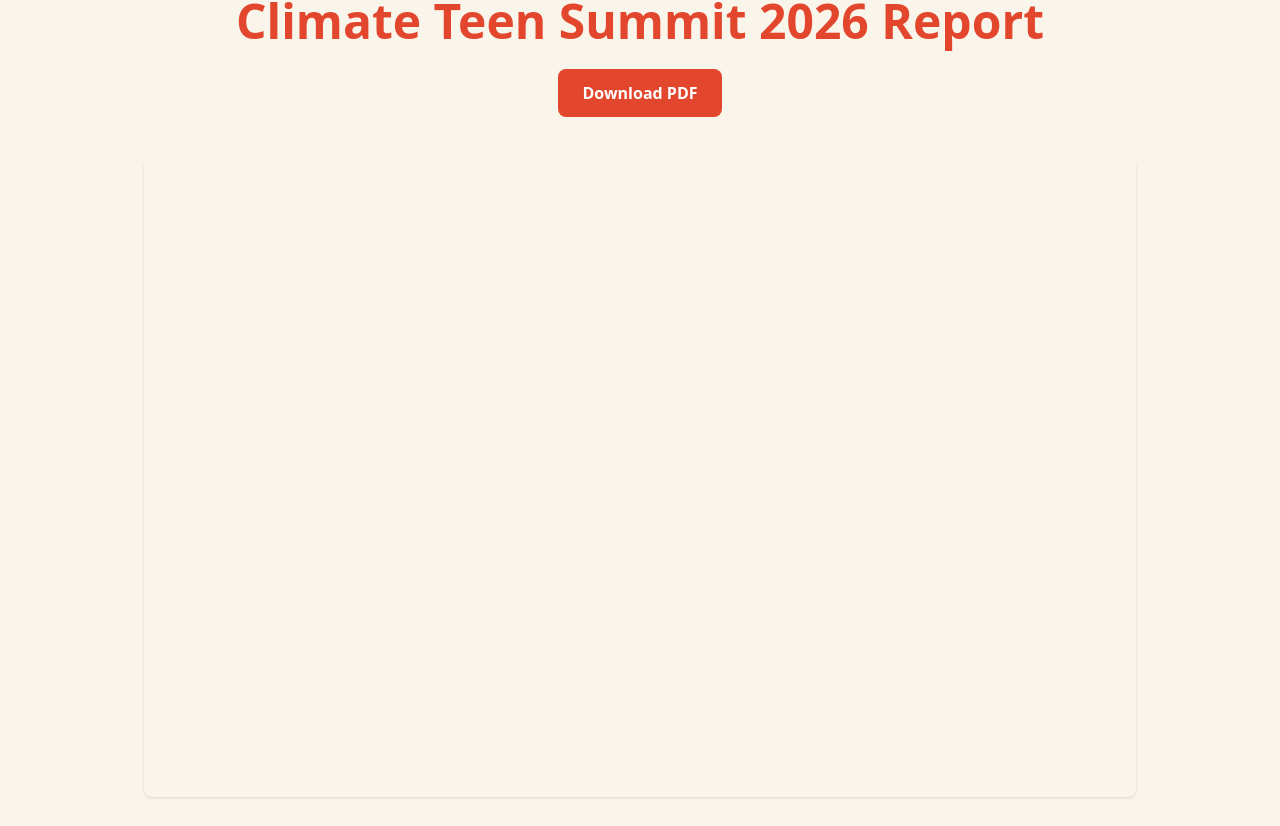
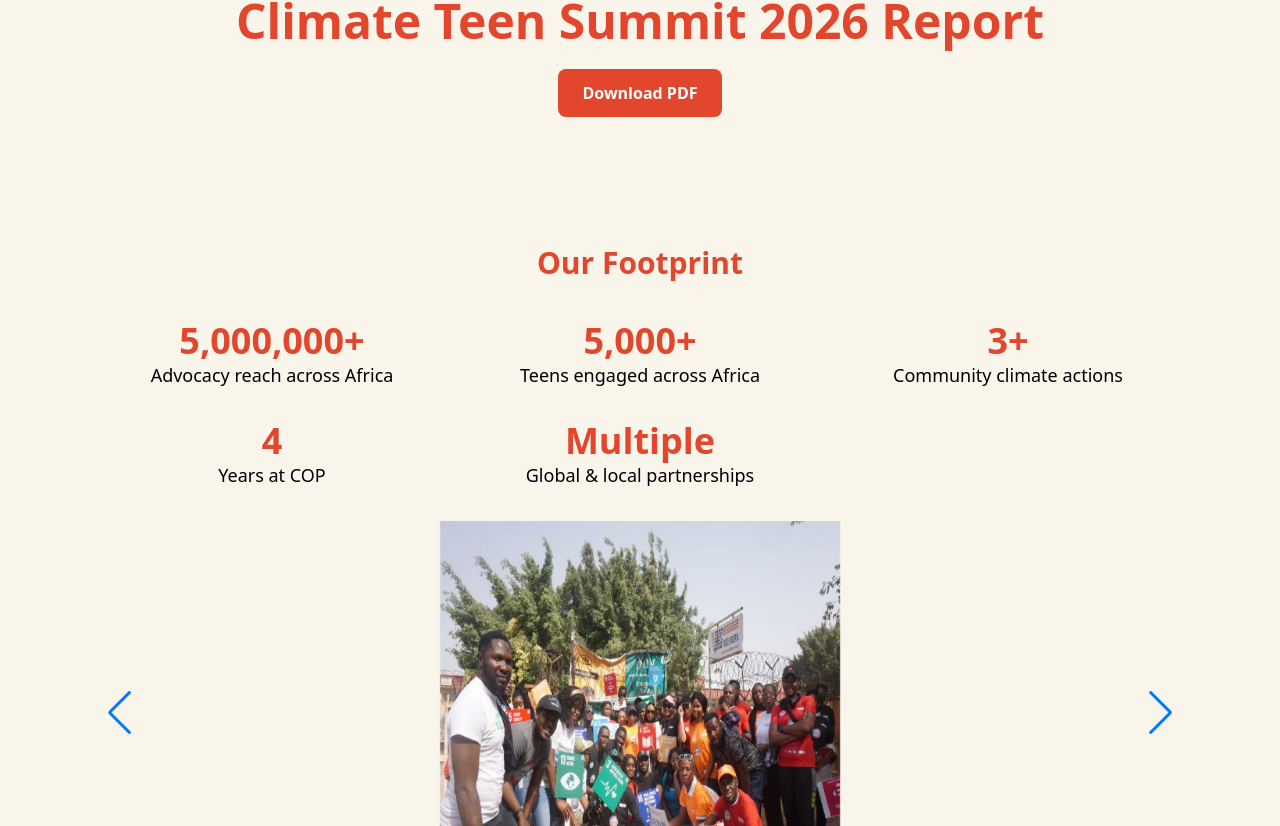
Before and after one commit to Noahdcoder/the-ebaidebheki-initiative, a Next.js app: page / in a window 1280 px wide. Shown: the part 2034-2860 px from the top of the page. Built offline with nearby package versions, Linux system fonts and the light colour scheme.

Commit message:
Removed iframe

```diff
--- a/src/components/Report.tsx
+++ b/src/components/Report.tsx
@@ -15,14 +15,6 @@ export default function Report() {
           Download PDF
         </a>
       </div>
-
-      {/* Embedded Viewer */}
-      <div className="mt-10 w-full h-[80vh]">
-        <iframe
-          src="/documents/teen-summit.pdf"
-          className="w-full h-full rounded-lg shadow"
-        ></iframe>
-      </div>
     </div>
   );
 }
```
